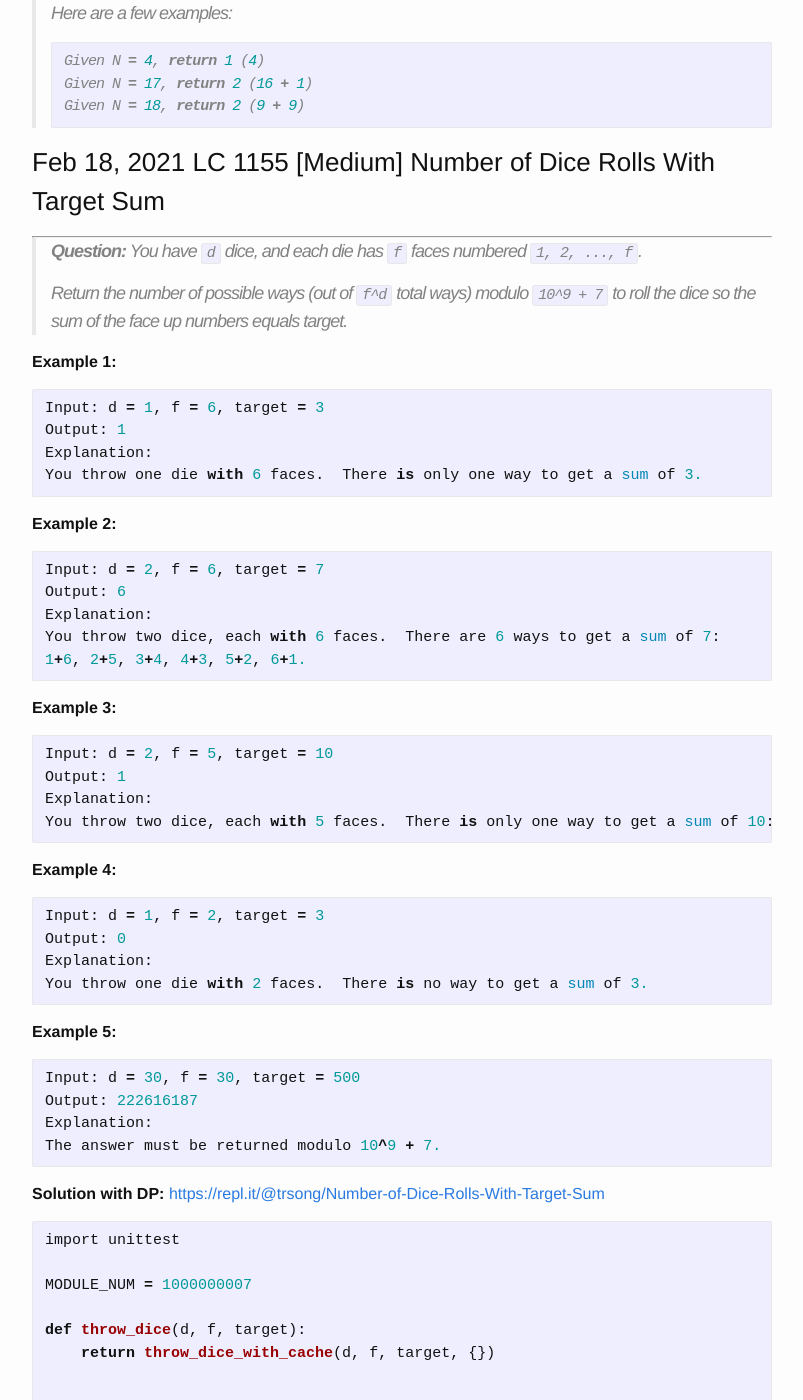
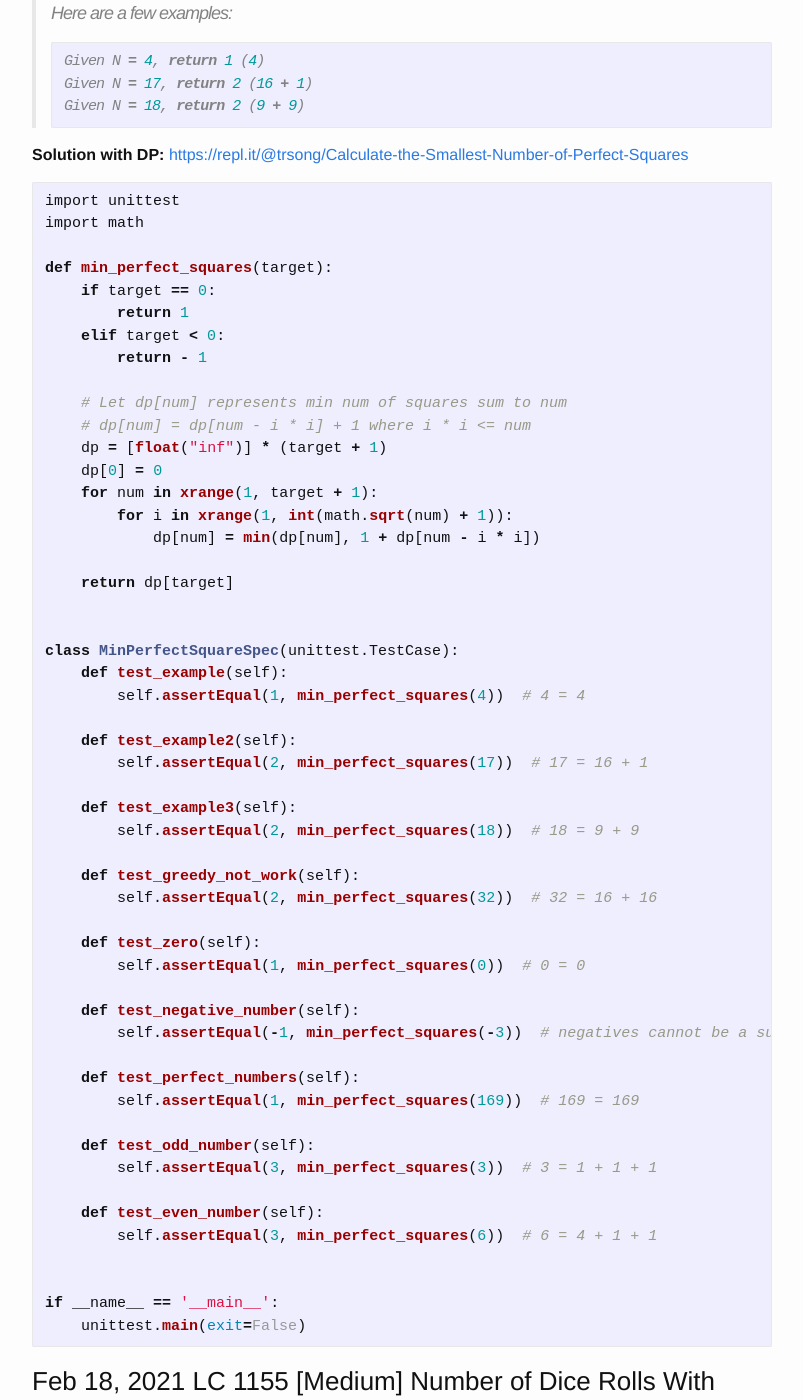
Before and after one commit to trsong/trsong.github.io, a Jekyll site: the page built from _posts/2021-02-01-DailyQuestionsFeb.md, in a window 1280 px wide and 1400 px high, scrolled down 1053 px. Shown: the whole window, without its empty margins (238-1041 px from the left). Built offline with Jekyll 4.4.1, drawn with Linux system fonts in a browser that asks for light colours; some of the changed text lies outside the part shown.

Commit message:
Add solution to Feb 19 question

````diff
--- a/_posts/2021-02-01-DailyQuestionsFeb.md
+++ b/_posts/2021-02-01-DailyQuestionsFeb.md
@@ -28,6 +28,61 @@ categories: Python/Java
 Given N = 4, return 1 (4)
 Given N = 17, return 2 (16 + 1)
 Given N = 18, return 2 (9 + 9)
+```
+
+**Solution with DP:** [https://repl.it/@trsong/Calculate-the-Smallest-Number-of-Perfect-Squares](https://repl.it/@trsong/Calculate-the-Smallest-Number-of-Perfect-Squares)
+```py
+import unittest
+import math
+
+def min_perfect_squares(target):
+    if target == 0:
+        return 1
+    elif target < 0:
+        return - 1
+
+    # Let dp[num] represents min num of squares sum to num
+    # dp[num] = dp[num - i * i] + 1 where i * i <= num
+    dp = [float("inf")] * (target + 1)
+    dp[0] = 0
+    for num in xrange(1, target + 1):
+        for i in xrange(1, int(math.sqrt(num) + 1)):
+            dp[num] = min(dp[num], 1 + dp[num - i * i])
+
+    return dp[target]
+
+
+class MinPerfectSquareSpec(unittest.TestCase):
+    def test_example(self):
+        self.assertEqual(1, min_perfect_squares(4))  # 4 = 4
+
+    def test_example2(self):
+        self.assertEqual(2, min_perfect_squares(17))  # 17 = 16 + 1
+
+    def test_example3(self):
+        self.assertEqual(2, min_perfect_squares(18))  # 18 = 9 + 9
+
+    def test_greedy_not_work(self):
+        self.assertEqual(2, min_perfect_squares(32))  # 32 = 16 + 16
+
+    def test_zero(self):
+        self.assertEqual(1, min_perfect_squares(0))  # 0 = 0
+
+    def test_negative_number(self):
+        self.assertEqual(-1, min_perfect_squares(-3))  # negatives cannot be a sum of perfect squares
+
+    def test_perfect_numbers(self):
+        self.assertEqual(1, min_perfect_squares(169))  # 169 = 169
+
+    def test_odd_number(self):
+        self.assertEqual(3, min_perfect_squares(3))  # 3 = 1 + 1 + 1
+
+    def test_even_number(self):
+        self.assertEqual(3, min_perfect_squares(6))  # 6 = 4 + 1 + 1
+
+
+if __name__ == '__main__':
+    unittest.main(exit=False)
 ```
 
 ### Feb 18, 2021 LC 1155 \[Medium\] Number of Dice Rolls With Target Sum
````
